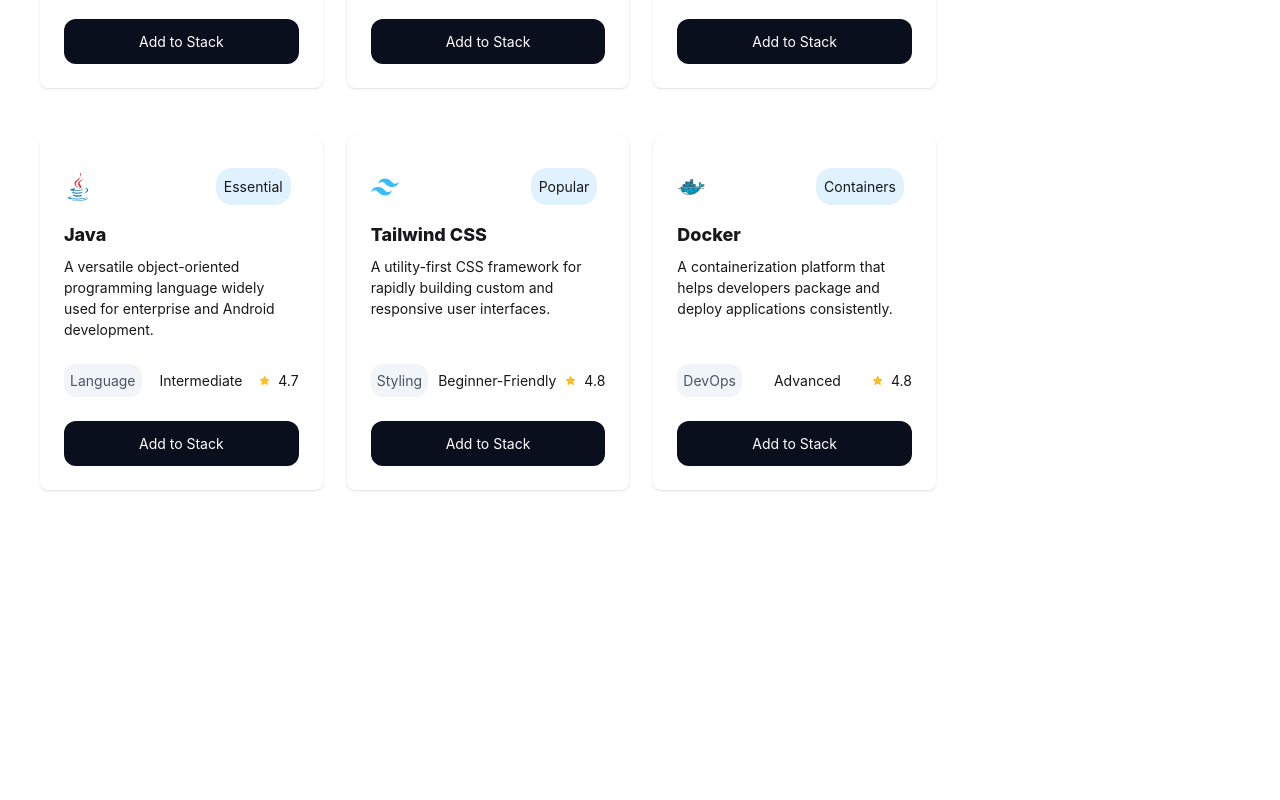
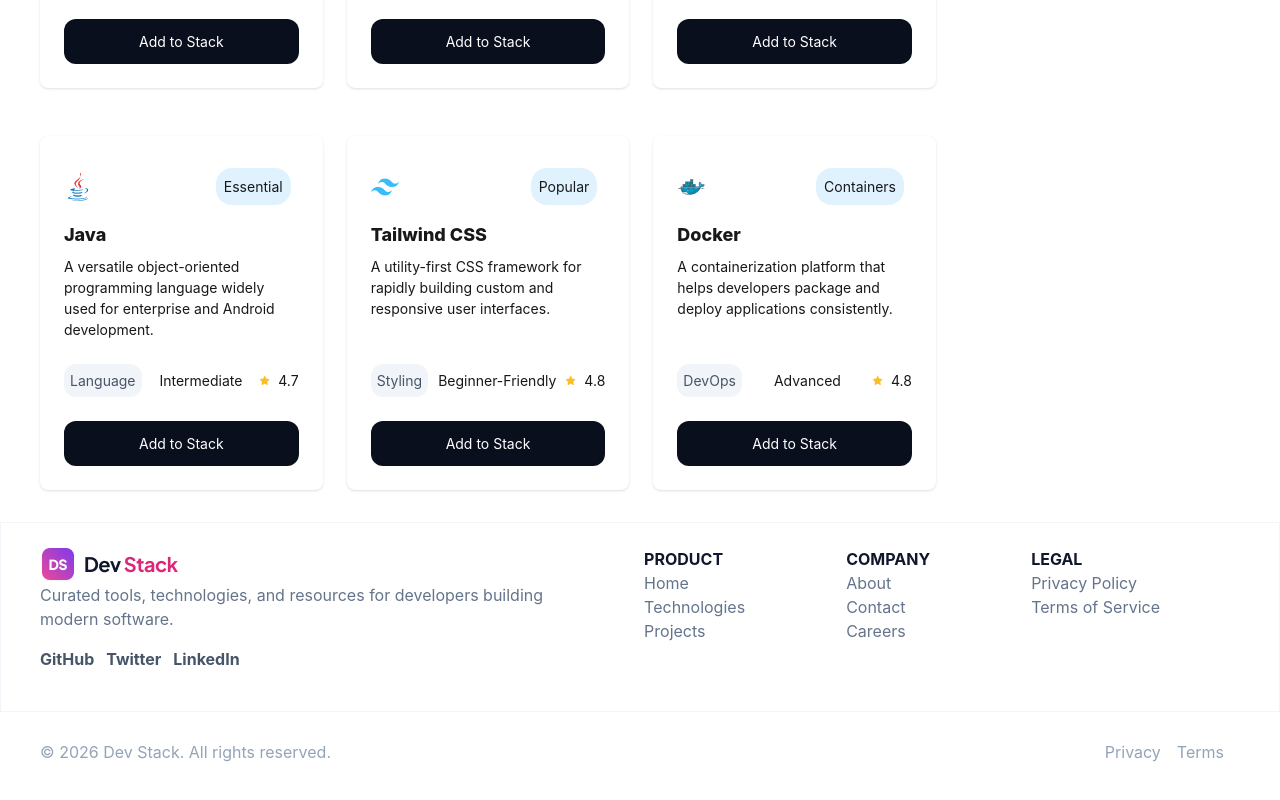
Before and after one commit to Rayhan-Khan-CSE/b14-assignment-05, a React (Vite) app: page / in a window 1280 px wide. Shown: the part 1617-2417 px from the top of the page. Before the commit the page ends 2119 px from the top, so only its background shows below. Built offline with nearby package versions, Linux system fonts and the light colour scheme.

Commit message:
Footer section completed

```diff
--- a/src/App.tsx
+++ b/src/App.tsx
@@ -4,6 +4,7 @@
 import TechnologyCard from "./Components/TechnologyCard";
 import type { Itecnology } from "./types/technologyType";
 import { ToastContainer } from "react-toastify";
+import Footer from "./Components/Footer";
 
 const technologyFetch = async ():Promise<Itecnology[]> => {
   const res = await fetch("/data.json");
@@ -20,6 +21,7 @@
      <TechnologyCard technologyPromise={technologyPromise}/>
      </Suspense>
      <ToastContainer />
+     <Footer/>
     </>
   )
 }
--- /dev/null
+++ b/src/Components/Footer.tsx
@@ -0,0 +1,54 @@
+import logo from "../assets/logo-text.png"
+const Footer = () => {
+    return (
+        <footer>
+            <div className="border-[#F1F5F9] border my-5">
+                <div className="flex justify-between max-w-300 mx-auto pr-20 pb-10 py-6">
+                    <div>
+                        <img src={logo}></img>
+                        <p className="text-[#64748B]">Curated tools, technologies, and resources for developers building
+                            <br />modern software.</p>
+                        <ul className="flex items-center gap-3 pt-4">
+                            <li className="font-bold text-[#475569]"><a href="">GitHub</a></li>
+                            <li className="font-bold text-[#475569]"><a href="">Twitter</a></li>
+                            <li className="font-bold text-[#475569]"><a href="">LinkedIn</a></li>
+                        </ul>
+                    </div>
+                    <div>
+                        <h2 className="font-bold text-[#0F172A]">PRODUCT</h2>
+                        <ul>
+                            <li className="text-[#64748B]">Home</li>
+                            <li className="text-[#64748B]">Technologies</li>
+                            <li className="text-[#64748B]">Projects</li>
+                        </ul>
+                    </div>
+                    <div>
+                        <h2 className="font-bold text-[#0F172A]">COMPANY</h2>
+                        <ul>
+                            <li className="text-[#64748B]">About</li>
+                            <li className="text-[#64748B]">Contact</li>
+                            <li className="text-[#64748B]">Careers</li>
+                        </ul>
+                    </div>
+                    <div>
+                        <h2 className="font-bold text-[#0F172A]">LEGAL</h2>
+                        <ul>
+                            <li className="text-[#64748B]">Privacy Policy</li>
+                            <li className="text-[#64748B]">Terms of Service</li>
+                        </ul>
+                    </div>
+                </div>
+            </div>
+            <div className="flex justify-between max-w-300 mx-auto pt-2 pr-4 pb-10">
+                <p className="text-[#94A3B8]">© 2026 Dev Stack. All rights reserved.</p>
+                <ul className="flex items-center gap-4">
+                    <li className="text-[#94A3B8]"><a href="">Privacy</a></li>
+                    <li className="text-[#94A3B8]"><a href="">Terms</a></li>
+                </ul>
+            </div>
+
+        </footer>
+    );
+};
+
+export default Footer;
```
Also changed, not shown: src/assets/Container (1).png (added), src/assets/© 2026 Dev Stack. All rights reserved..png (added).
